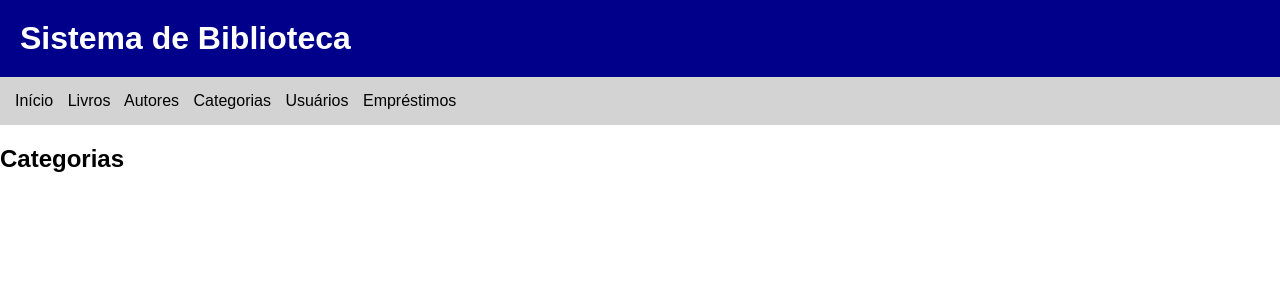
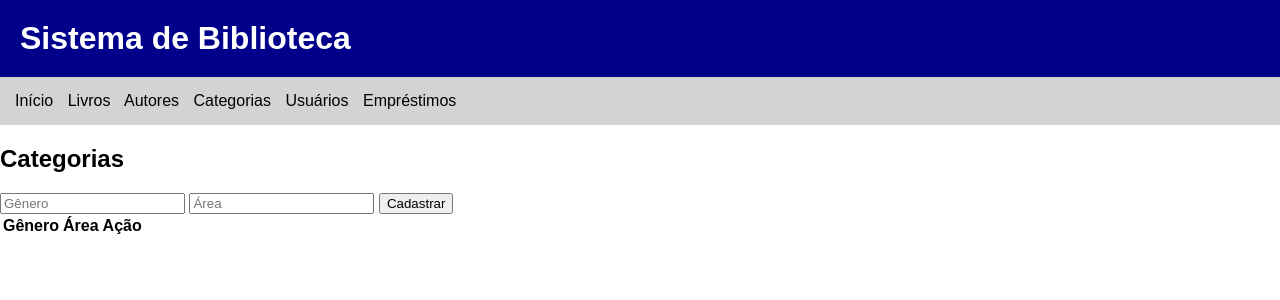
Before and after one commit to CarlosHenriqueYudi/Biblioteca, a Spring Boot app: page /categorias in a window 1280 px wide. Shown: the top 300 px of the page. Run offline with Spring Boot 4, Linux system fonts and the light colour scheme; lists and menus that the app fills with data are empty.

Commit message:
Update inicio.html

```diff
--- a/src/main/resources/templates/categorias/inicio.html
+++ b/src/main/resources/templates/categorias/inicio.html
@@ -1,4 +1,4 @@
-<!doctype html>
+<!DOCTYPE html>
 <html xmlns:th="http://www.thymeleaf.org">
 <head>
     <title>Livros</title>
@@ -15,5 +15,28 @@
     <a th:href="@{/emprestimos}">Empréstimos</a>
 </nav>
 <h2>Categorias</h2>
+
+<form th:action="@{/categorias}" method="post">
+    <input type="text" name="genero" placeholder="Gênero">
+    <input type="text" name="area" placeholder="Área">
+    <button type="submit">Cadastrar</button>
+</form>
+
+<table>
+    <tr>
+        <th>Gênero</th>
+        <th>Área</th>
+        <th>Ação</th>
+    </tr>
+    <tr th:each="c, status : ${categorias}">
+        <td th:text="${c.genero}"></td>
+        <td th:text="${c.area}"></td>
+        <td>
+            <form th:action="@{/categorias/excluir/{i}(i=${status.index})}" method="post">
+                <button type="submit">Excluir</button>
+            </form>
+        </td>
+    </tr>
+</table>
 </body>
 </html>
```
